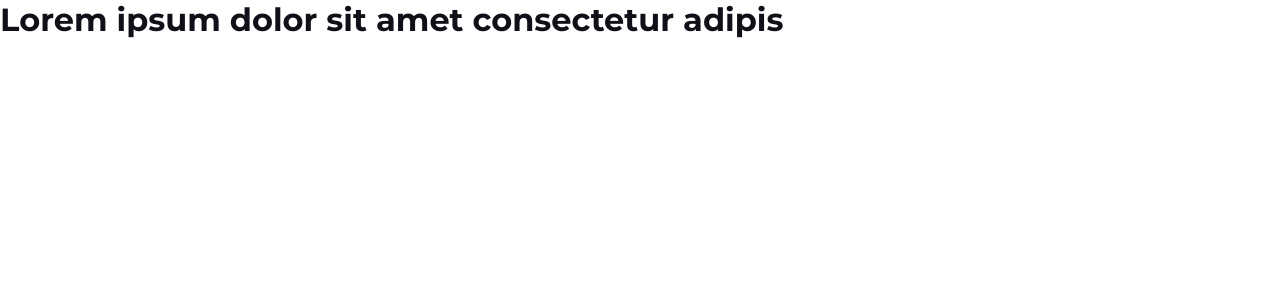
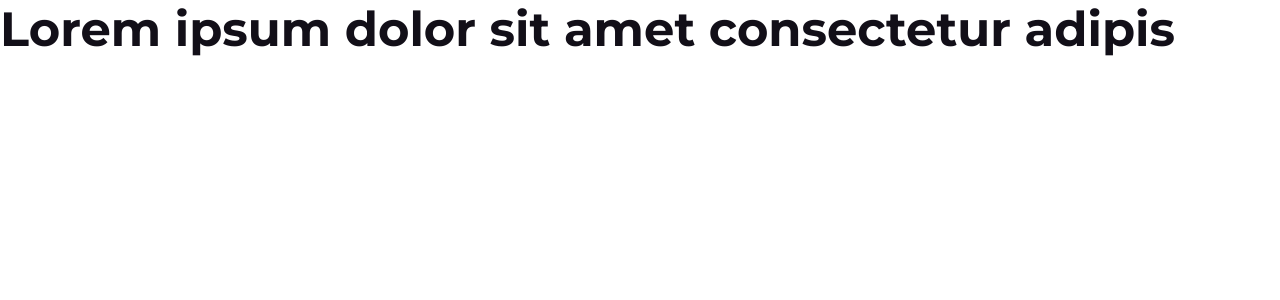
Before and after one commit to inodna/css-challenge, a React (Vite) app: page / in a window 1280 px wide. Shown: the top 300 px of the page. Built offline with nearby package versions, Linux system fonts and the light colour scheme.

Commit message:
Create Heading component

```diff
--- a/src/App.tsx
+++ b/src/App.tsx
@@ -1,5 +1,9 @@
+import Heading from "./components/Heading/Heading";
+
 function App() {
-  return <h1>Lorem ipsum dolor sit amet consectetur adipis</h1>;
+  return (
+    <Heading level="h1">Lorem ipsum dolor sit amet consectetur adipis</Heading>
+  );
 }
 
 export default App;
--- /dev/null
+++ b/src/components/Heading/Heading.module.scss
@@ -0,0 +1,23 @@
+@use "../../styles/tools/rem";
+
+.h1 {
+  font-size: rem.rem(48);
+}
+
+.h2 {
+  font-size: rem.rem(36);
+}
+
+.h3 {
+  font-size: rem.rem(24);
+}
+
+.h4 {
+  font-size: rem.rem(18);
+  line-height: 133.333%;
+}
+
+.h5 {
+  font-size: rem.rem(16);
+  line-height: 125%;
+}
--- /dev/null
+++ b/src/components/Heading/Heading.tsx
@@ -0,0 +1,13 @@
+import styles from "./Heading.module.scss";
+
+interface HeadingProps extends React.HTMLAttributes<HTMLHeadingElement> {
+  level: "h1" | "h2" | "h3" | "h4" | "h5";
+}
+
+const Heading: React.FC<HeadingProps> = ({ level, children }) => {
+  const Heading = level;
+
+  return <Heading className={styles[level]}>{children}</Heading>;
+};
+
+export default Heading;
--- a/src/styles/generic/_base.scss
+++ b/src/styles/generic/_base.scss
@@ -9,3 +9,9 @@ body {
   font-family: Montserrat, system-ui, "Segoe UI", Roboto, Helvetica, Arial,
     sans-serif, "Apple Color Emoji", "Segoe UI Emoji";
 }
+
+h1,
+h2,
+h3 {
+  line-height: normal;
+}
```
